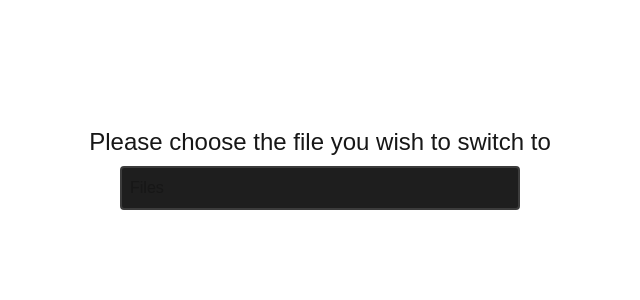
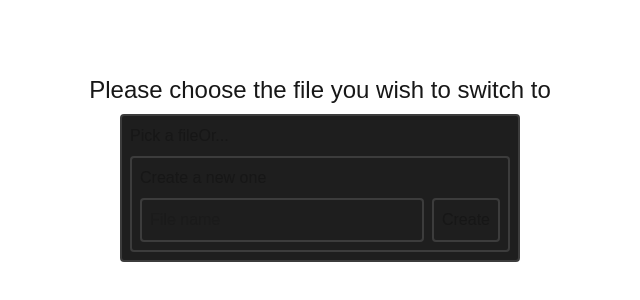
Before and after one commit to Fabrisdev/drv3-mod-creator, a Next.js app: page / in a window 1280 px wide. Shown: the part 232-532 px from the top of the page, without its empty margins (320-960 px from the left). Built offline with nearby package versions, Linux system fonts and the light colour scheme.

Commit message:
Added create file

```diff
--- /dev/null
+++ b/src/file-manager/components/CreateFileButton.tsx
@@ -0,0 +1,22 @@
+import Link from "next/link";
+import { useState } from "react";
+
+export function CreateFileButton() {
+	const [filename, setFilename] = useState("");
+
+	return (
+		<form className="flex gap-2">
+			<input
+				placeholder="File name"
+				className="border-2 border-[#3c3c3c] rounded-sm p-2 w-full"
+				onChange={(e) => setFilename(e.target.value)}
+			/>
+			<Link
+				href={`/file/${filename}`}
+				className="p-2 rounded-sm bg-[#1e1e1e] border-2 border-[#3c3c3c] cursor-pointer hover:bg-[#3c3c3c]"
+			>
+				Create
+			</Link>
+		</form>
+	);
+}
--- a/src/file-manager/components/FilePicker.tsx
+++ b/src/file-manager/components/FilePicker.tsx
@@ -3,6 +3,7 @@
 import { useShallow } from "zustand/shallow";
 import { Node } from "@/nodes/components/Node";
 import { useNodes } from "@/nodes/store/store";
+import { CreateFileButton } from "./CreateFileButton";
 import { File } from "./File";
 
 export function FilePicker() {
@@ -12,8 +13,13 @@ export function FilePicker() {
 	));
 	return (
 		<Node className="min-w-100 flex flex-col gap-2">
-			Files
+			Pick a file
 			{filenamesMapped}
+			Or...
+			<Node className="flex flex-col gap-2">
+				<p>Create a new one</p>
+				<CreateFileButton />
+			</Node>
 		</Node>
 	);
 }
```
